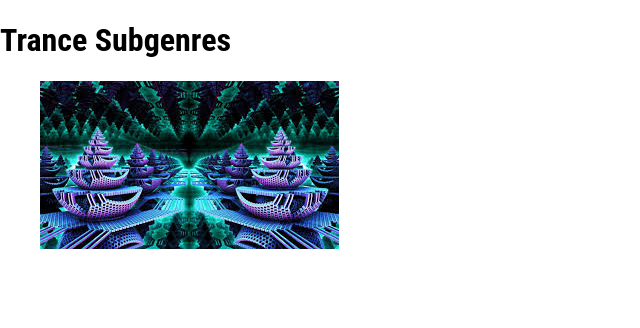
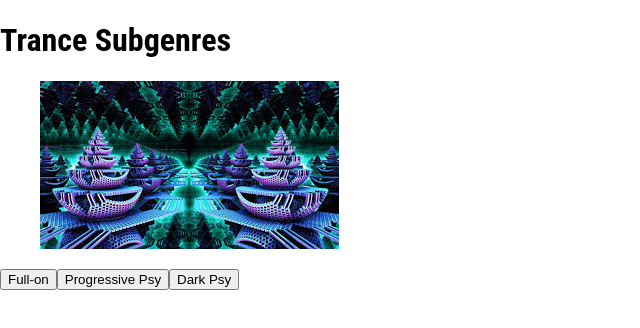
Before and after one commit to simoneas02/trance-subgenres, a React (Create React App) app: page / in a window 1280 px wide. Shown: the top 328 px of the page, without its empty margins (0-640 px from the left). Built offline with nearby package versions, Linux system fonts and the light colour scheme.

Commit message:
add Button component

```diff
--- a/src/assets/data.ts
+++ b/src/assets/data.ts
@@ -2,7 +2,7 @@ import fullon from './imgs/goa-fullon.jpeg'
 import prog from './imgs/progresive-psy.jpeg'
 import dark from './imgs/dark-psy.jpeg'
 
-const data = [
+const infos = [
   {
     id: 'figure-01',
     title: 'Full-on',
@@ -73,4 +73,4 @@ const data = [
   },
 ]
 
-export default data
+export default infos
--- a/src/components/App/index.tsx
+++ b/src/components/App/index.tsx
@@ -2,13 +2,21 @@ import React from 'react'
 import Figure from '../Figure'
 
 import './app.css'
-import data from '../../assets/data'
+import infos from '../../assets/data'
+import Button from '../Button'
 
 const App = () => {
   return (
     <div className="app" data-testid="app">
       <h1 className="app-title">Trance Subgenres</h1>
-      <Figure src={data[0].src} alt={data[0].alt} />
+
+      <Figure src={infos[0].src} alt={infos[0].alt} />
+
+      <section data-testid="subgenres" className="subgenres">
+        {infos.map((info) => (
+          <Button key={info.id} text={info.title} />
+        ))}
+      </section>
     </div>
   )
 }
--- /dev/null
+++ b/src/components/Button/index.tsx
@@ -0,0 +1,13 @@
+import React from 'react'
+
+interface ButtonProps {
+  text: string
+}
+
+const Button = ({ text }: ButtonProps) => (
+  <button data-testid="button" className="button">
+    {text}
+  </button>
+)
+
+export default Button
```
Also changed, not shown: src/components/Button/button.css (added), 2 other files (tests, documents, lock files or other folders).
